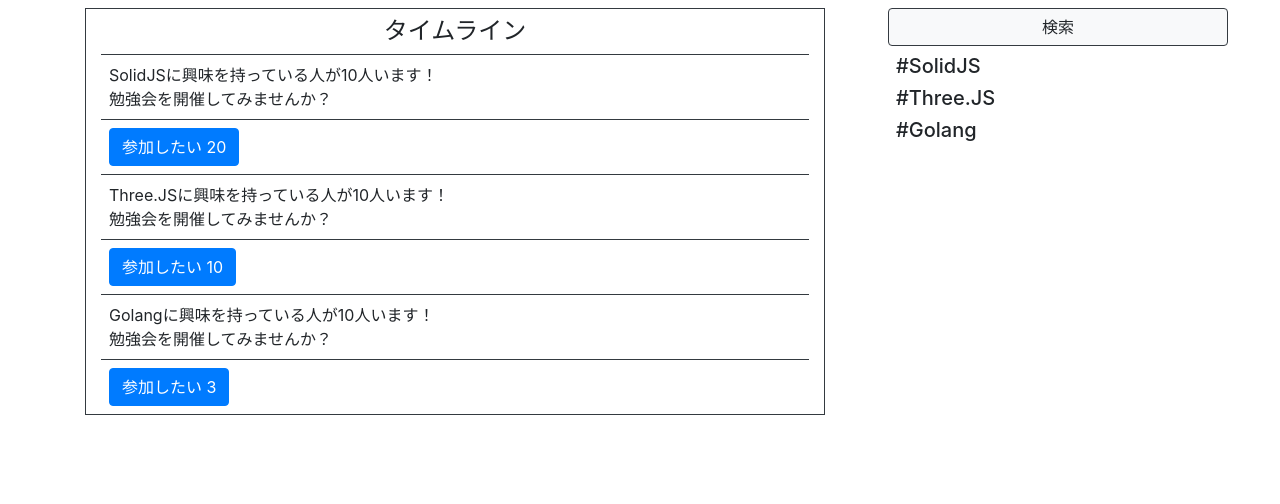
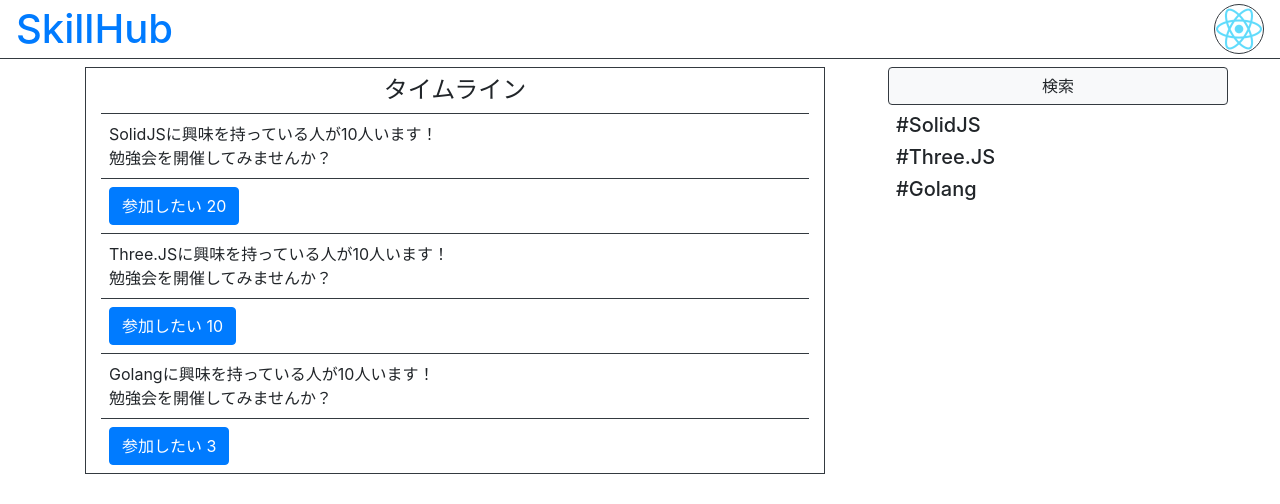
Before and after one commit to YoshiYoshiPro/SkillHub, a React (Create React App) app in the folder frontend/: page / in a window 1280 px wide. Shown: the top 504 px of the page. Built offline with nearby package versions, Linux system fonts and the light colour scheme; the HTML template or start-up script is replaced by a standard one.

Commit message:
簡単なヘッダーの作成

```diff
--- a/frontend/src/App.tsx
+++ b/frontend/src/App.tsx
@@ -1,12 +1,14 @@
 import React from "react";
 import { Routes, Route } from "react-router-dom";
 
+import Header from "./components/Header"
 import Home from "./components/Home";
 import Profile from "./components/Profile";
 
 function App() {
   return (
     <div className="App">
+      <Header/>
       <Routes>
         <Route path="/" element={<Home />} />
         <Route path="/profile" element={<Profile />} />
--- /dev/null
+++ b/frontend/src/components/Header.tsx
@@ -0,0 +1,25 @@
+import { Link } from 'react-router-dom';
+
+interface SessionSuggestionPost {
+  technology: string,
+  likes: number,
+  date: Date,
+}
+
+function Header() {
+
+  return <header>
+		<div className="d-flex px-3 py-1 border-bottom border-dark">
+			<Link to="/" className='text-decoration-none my-auto'>
+				<h1 className="my-0">SkillHub</h1>
+			</Link>
+			<div className="ml-auto my-auto">
+				<Link to="/profile">
+					<img className='border border-dark rounded-circle' src="http://localhost:3000/logo192.png" width={50}/>
+				</Link>
+			</div>
+		</div>
+  </header>
+}
+
+export default Header;
```
